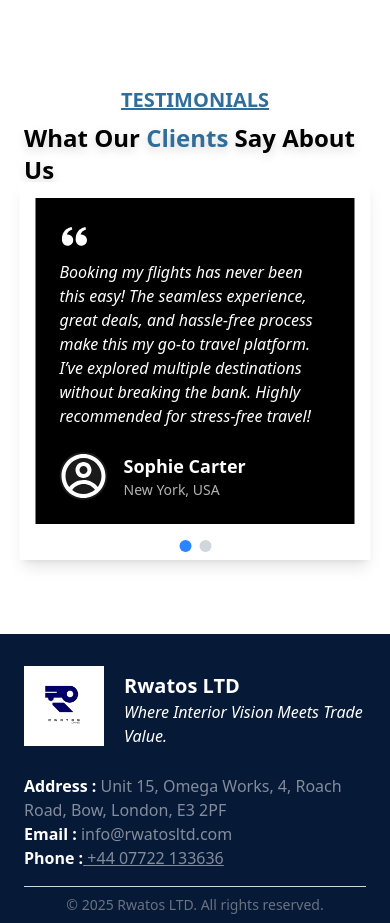
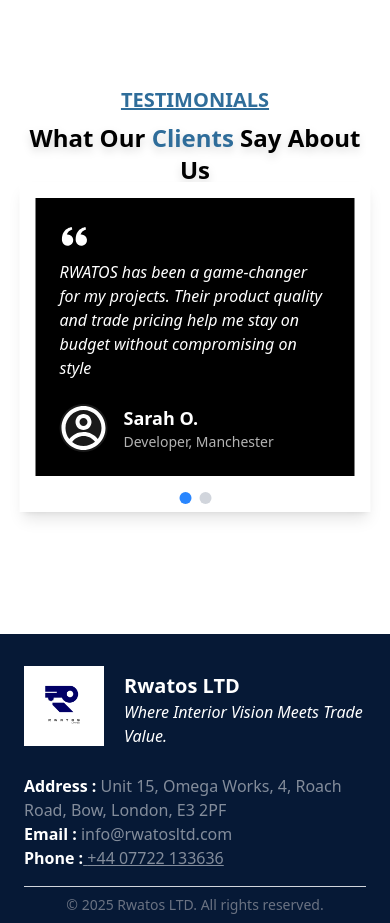
Before and after one commit to lamba01/rwatos, a React (Vite) app: page / in a window 390 px wide. Shown: the part 4060-4983 px from the top of the page. Built offline with nearby package versions, Linux system fonts and the light colour scheme.

Commit message:
Refactor footer and navbar components: adjust footer spacing, update navbar link styles, and modify contact button for email functionality; update testimonials for improved clarity and relevance.

```diff
--- a/src/components/footer.jsx
+++ b/src/components/footer.jsx
@@ -4,7 +4,7 @@
 function Footer() {
   return (
     <footer
-      className="bg-[#061936] text-white pt-8 pb-2 px-6 mt-12"
+      className="bg-[#061936] text-white pt-8 pb-2 px-6 mt-14"
       id="footer"
     >
       <main className="flex flex-col sm:flex-row gap-5 justify-between">
--- a/src/components/navBar.jsx
+++ b/src/components/navBar.jsx
@@ -10,19 +10,19 @@
       </div>
       <div className="flex gap-5 md:gap-10 capitalize">
         <a
-          className="text-sm md:text-lg text-black font-semibold hover:text-black"
+          className="text-sm md:text-lg text-black font-semibold hover:underline"
           href="#about"
         >
           about
         </a>
         <a
-          className="text-sm md:text-lg text-black font-semibold hover:text-black"
+          className="text-sm md:text-lg text-black font-semibold hover:underline"
           href="#products"
         >
           products
         </a>
         <a
-          className="text-sm md:text-lg text-black font-semibold hover:text-black"
+          className="text-sm md:text-lg text-black font-semibold hover:underline"
           href="#footer"
         >
           contact
--- a/src/section/Banner.jsx
+++ b/src/section/Banner.jsx
@@ -11,7 +11,7 @@
         Transform your home with Rwatos
       </h1>
       <button className=" bg-white text-black px-6 py-3 rounded-xl text-lg font-semibold hover:bg-blue-400">
-        <a href="#contact">Contact Us</a>
+        <a href="mailto:info@rwatosltd.com">Contact Us</a>
       </button>
     </section>
   );
--- a/src/section/Hero.jsx
+++ b/src/section/Hero.jsx
@@ -15,7 +15,7 @@
             on
           </p>
           <a
-            href="#contact"
+            href="#footer"
             className="inline-block bg-white text-black px-6 py-3 rounded-xl text-lg font-semibold hover:bg-blue-400"
           >
             Request a Quote
--- a/src/section/Testimonial.jsx
+++ b/src/section/Testimonial.jsx
@@ -5,17 +5,14 @@
 
 const testimonials = [
   {
-    text: `Booking my flights has never been this easy! The seamless experience,
-    great deals, and hassle-free process make this my go-to travel
-    platform. I’ve explored multiple destinations without breaking the
-    bank. Highly recommended for stress-free travel!`,
-    name: "Sophie Carter",
-    location: "New York, USA",
+    text: `RWATOS has been a game-changer for my projects. Their product quality and trade pricing help me stay on budget without compromising on style`,
+    name: "Sarah O.",
+    location: "Developer, Manchester",
   },
   {
-    text: `This platform made planning my vacation a breeze! The deals were unbeatable and the process was so smooth. I’ll be recommending this to all my friends.`,
-    name: "Alex Morgan",
-    location: "Sydney, Australia",
+    text: `From carpets to lighting, RWATOS delivers on both aesthetics and reliability. They’ve made furnishing our developments far easier.`,
+    name: "Emma J",
+    location: "Interior designer, London",
   },
 ];
 
@@ -32,9 +29,9 @@
         <img
           src={testimonial}
           alt="A decorated house"
-          className="sm:w-2/3 w-full h-72 sm:h-96 object-cover rounded-2xl sm:block hidden"
+          className="sm:w-2/3 w-full h-72 sm:h-80 object-cover rounded-2xl sm:block hidden"
         />
-        <h2 className="sm:w-1/3 w-full text-2xl sm:text-3xl font-semibold text-black drop-shadow-lg capitalize">
+        <h2 className="sm:w-1/3 w-full text-2xl sm:text-3xl font-semibold text-black drop-shadow-lg capitalize text-center sm:text-start">
           what our <span className="text-[#2F6D9A]">clients</span> say about us
         </h2>
         <div
```
